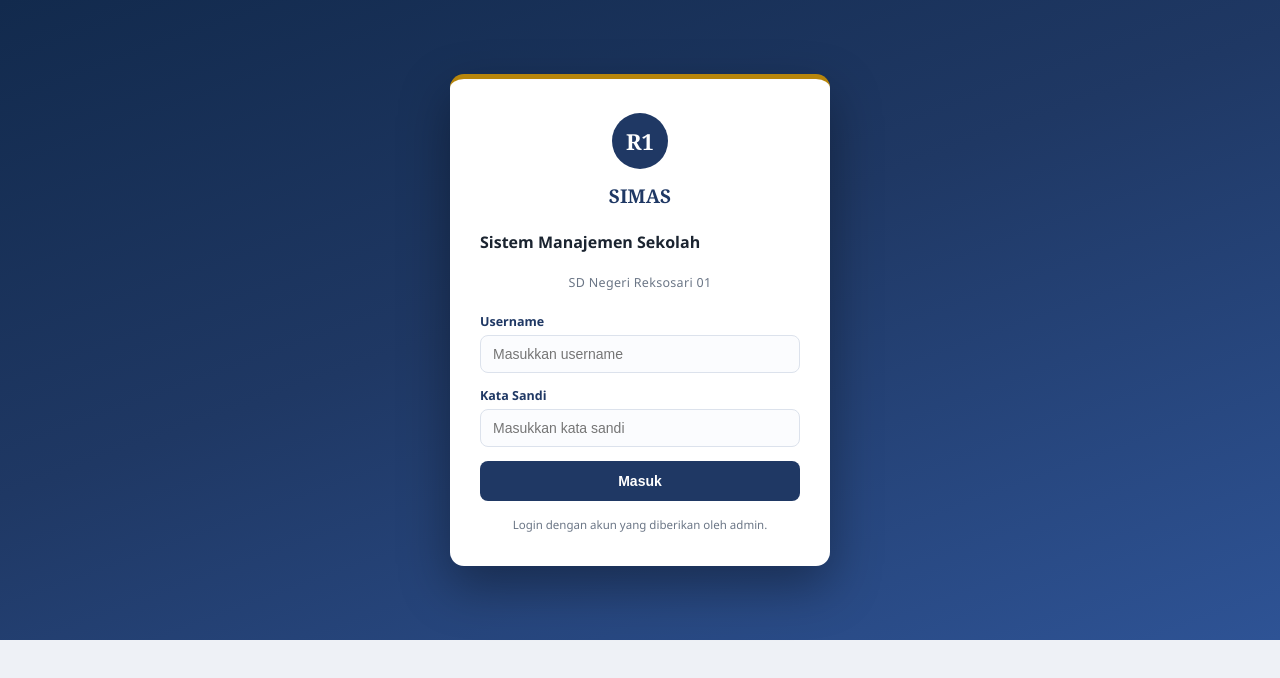
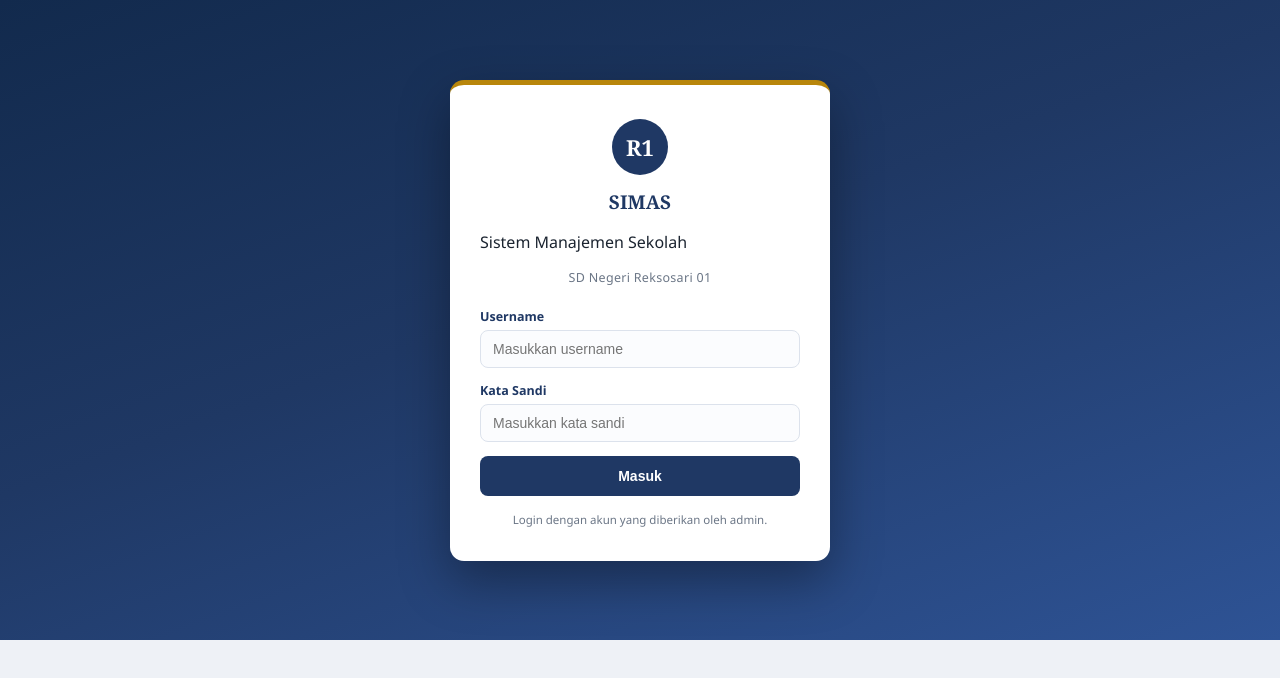
Before and after one commit to ekayudha7014-tech/absenku, a website: page index.html in a window 1280 px wide. Drawn offline with nearby package versions, Linux system fonts and the light colour scheme.

Commit message:
Replace h4 with p for school management system

```diff
--- a/index.html
+++ b/index.html
@@ -304,7 +304,7 @@
         <div class="login-card">
           <div class="login-badge">R1</div>
           <h1>SIMAS</h1>
-          <h4>Sistem Manajemen Sekolah</h4>
+          <p>Sistem Manajemen Sekolah</p>
           <div class="login-sub">${SCHOOL}</div>
           ${err ? `<div class="err-msg">${esc(err)}</div>` : ""}
           <div class="field"><label>Username</label><input id="login-user" placeholder="Masukkan username" autocomplete="username"/></div>
```
